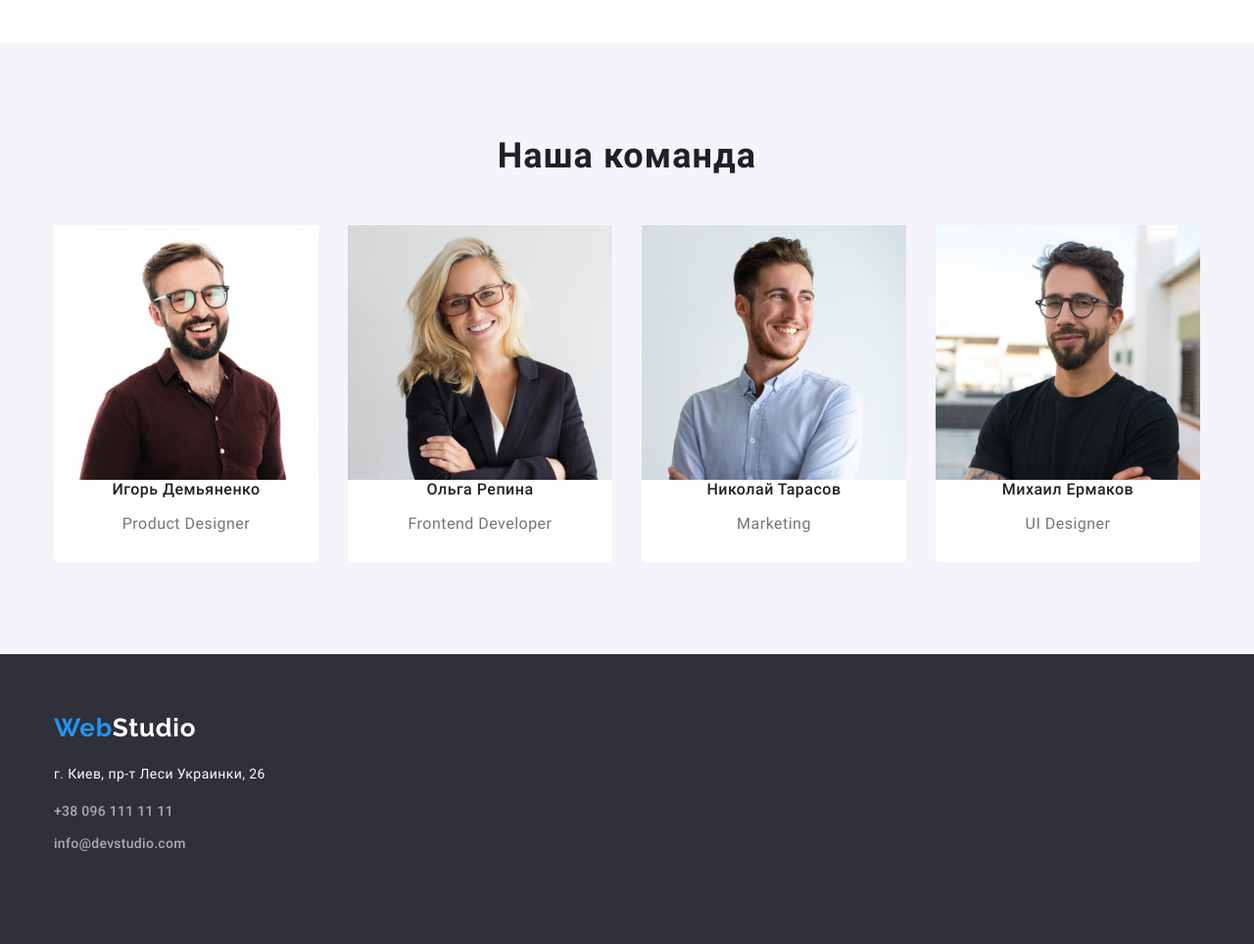
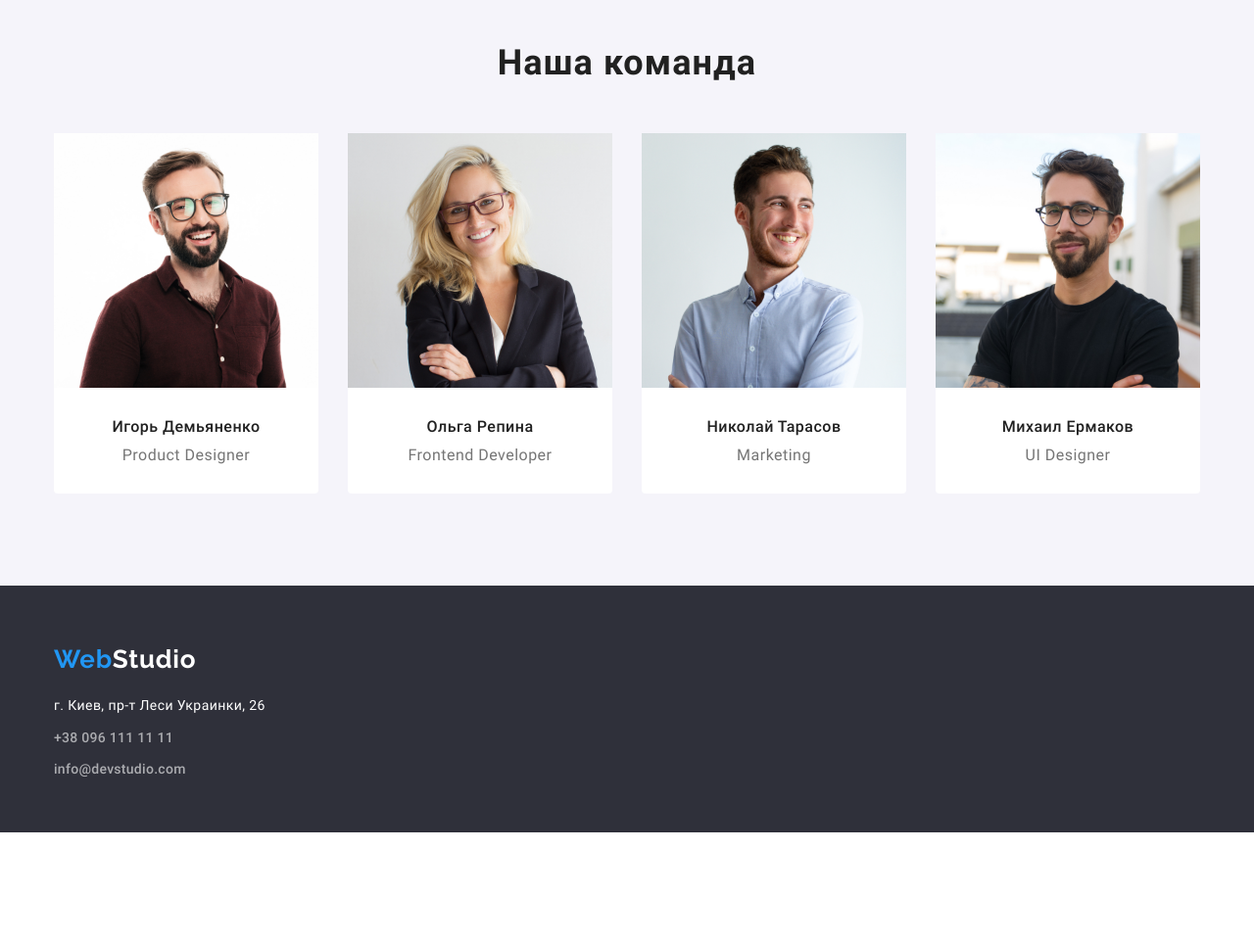
Before and after one commit to irvil-js/goit-markup-hw-03, a plain HTML site: page index.html in a window 1280 px wide. Shown: the part 1500-2464 px from the top of the page at 98% size. After the commit the page ends 2350 px from the top, so only its background shows below. Drawn offline with Linux system fonts and the light colour scheme.

Commit message:
paddings-main

```diff
--- a/css/styles.css
+++ b/css/styles.css
@@ -111,6 +111,7 @@ body {
   text-align: center;
   padding-bottom: 200px;
   padding-top: 200px;
+  height: 600px;
 }
 
 .text {
@@ -119,9 +120,10 @@ body {
   font-style: normal;
   font-weight: 400;
   font-size: 14px;
-  line-height: 1.71;
+  line-height: 1.714;
   letter-spacing: 0.03em;
   margin-bottom: 0;
+  height: 75px;
 }
 
 .link {
@@ -153,6 +155,7 @@ body {
   line-height: 1.19;
   letter-spacing: 0.03em;
   color: var(--title-color);
+  height: 31px;
 }
 
 .logo-accent.link {
@@ -175,7 +178,7 @@ body {
 
 .section-title {
   margin-top: 0px;
-  margin-bottom: 0px;
+  margin-bottom: 50px;
 
   font-family: "Roboto", sans-serif;
   font-style: normal;
@@ -220,6 +223,8 @@ body {
   background-color: #f5f4fa;
   color: var(--title-color);
   border-radius: 4px;
+  border-width: 0;
+  height: 50px;
 }
 
 .btn-service:hover,
@@ -237,21 +242,20 @@ body {
   font-size: 16px;
   line-height: 1.19;
   letter-spacing: 0.03em;
+  margin-top: 30px;
+  margin-bottom: 10px;
 }
 
 .team-item {
   text-align: center;
   background: #ffffff;
   border-radius: 0px 0px 4px 4px;
+  height: 368px;
 }
 
 .team-item .profession {
   padding-bottom: 30px;
   margin-bottom: 0;
-}
-
-.team-list {
-  padding-bottom: 94px;
 }
 
 .team-item:last-child .profession {
@@ -260,7 +264,6 @@ body {
 .list .team-item {
   width: 270px;
   margin-right: 30px;
-  margin-top: 50px;
   background-color: white;
 }
 
@@ -283,6 +286,8 @@ h2 {
 
 .section-staff {
   background-color: #f5f4fa;
+  padding-top: 94px;
+  padding-bottom: 94px;
 }
 
 .title-advantages {
@@ -295,6 +300,7 @@ h2 {
   letter-spacing: 0.03em;
   text-transform: uppercase;
   margin-bottom: 10px;
+  height: 16px;
 }
 
 .profession {
@@ -325,15 +331,22 @@ h2 {
   line-height: 1.71;
   letter-spacing: 0.03em;
   background-color: #2f303a;
+  padding-top: 60px;
+  padding-bottom: 60px;
 }
 
 .logo-style.footer {
   color: var(--white-clr);
+  margin-bottom: 20px;
 }
 
 .adress-footer {
   color: var(--white-clr);
-  margin-top: 20px;
+  margin-bottom: 0;
+}
+
+.adress {
+  height: 81px;
 }
 
 .btn {
@@ -435,7 +448,7 @@ h2 {
 
 .list .item-text {
   width: calc((100% - 90px) / 4);
-  padding-top: 94px;
+  /* padding-top: 94px;*/
 }
 
 .list .item-text + .item-text {
@@ -444,8 +457,6 @@ h2 {
 
 .list .directions {
   width: calc((100% - 60px) / 3);
-  padding-bottom: 94px;
-  margin-top: 50px;
   margin-right: 30px;
 }
 
@@ -453,8 +464,13 @@ h2 {
   margin-right: 0;
 }
 
-.section-title {
+.advantages {
   padding-top: 94px;
+  padding-bottom: 94px;
+}
+
+.working {
+  padding-bottom: 94px;
 }
 
 .box:last-child .project-description {
@@ -479,21 +495,15 @@ h2 {
   margin-bottom: 0;
 }
 
-.logo-footer {
-  margin-top: 60px;
-}
-
 .footer-adress {
   display: inline-block;
-  margin-bottom: 0;
 }
 
 .contact-footer {
   margin-top: 9px;
-  padding-bottom: 90px;
 }
 
-.list-nav {
+li .list-nav {
   display: inline-block;
   display: flex;
   flex-wrap: wrap;
--- a/index.html
+++ b/index.html
@@ -52,7 +52,7 @@
         </div>
       </section>
 
-      <section>
+      <section class="advantages">
         <div class="container">
           <h2 hidden>Наши преимущества</h2>
           <ul class="list">
@@ -182,15 +182,13 @@
 
     <footer class="footer-css">
       <div class="container">
-        <div class="logo-footer">
-          <a href="./" lang="en" class="logo-style footer link"
-            ><span class="logo-accent link">Web</span>Studio</a
-          >
-        </div>
+        <a href="./" lang="en" class="logo-style footer link"
+          ><span class="logo-accent link">Web</span>Studio</a
+        >
         <address class="adress">
           <p class="adress-footer">г. Киев, пр-т Леси Украинки, 26</p>
           <ul class="list footer-adress">
-            <li class="cuntact-footer">
+            <li class="contact-footer">
               <a href="tel:+380961111111" class="link link-contact"
                 >+38 096 111 11 11</a
               >
```
